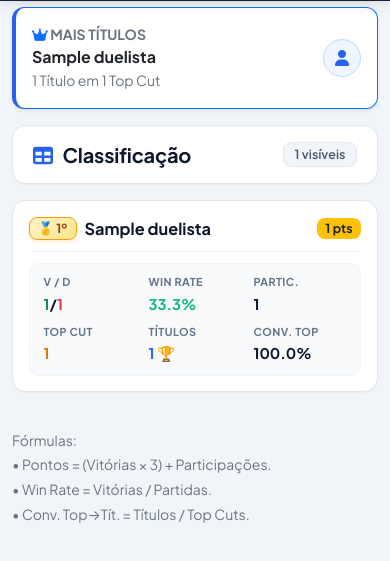
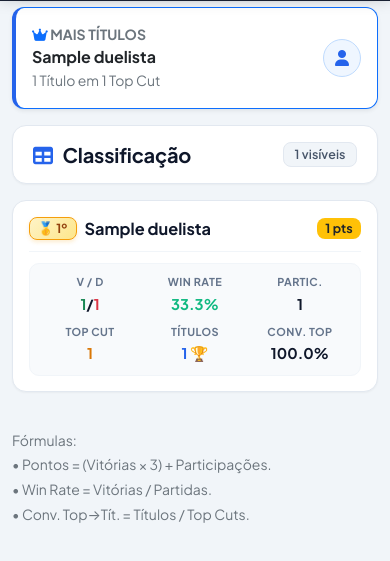
Before and after one commit to Luan-Diniz02/YGO-Tournament-Manager, a Flask app: page /dashboard in a window 390 px wide. Shown: the part 843-1404 px from the top of the page. Run offline with Flask 3, Linux system fonts and the light colour scheme; tables that the repository leaves empty hold one stand-in row (values such as "Sample post"); parts of the project's set-up code (start-up, migrations or seed data) failed here and were passed over; some libraries are stand-ins or nearby versions.

Commit message:
style: centralizar dados das colunas nos cards de ranking mobile

```diff
--- a/web/static/css/style.css
+++ b/web/static/css/style.css
@@ -1480,6 +1480,8 @@ body {
 .mobile-stat-item {
     display: flex;
     flex-direction: column;
+    align-items: center;
+    text-align: center;
 }
 
 .mobile-stats-grid-2 .mobile-stat-item,
@@ -1495,12 +1497,17 @@ body {
     letter-spacing: 0.04em;
     color: var(--ygo-text-muted);
     margin-bottom: 0.1rem;
+    text-align: center;
 }
 
 .mobile-stat-value {
     font-size: 0.92rem;
     font-weight: 700;
     color: var(--ygo-text-main);
+    text-align: center;
+    display: inline-flex;
+    align-items: center;
+    justify-content: center;
 }
 
 .mobile-stat-value.value-success { color: var(--ygo-emerald); }
--- a/web/templates/dashboard_estatisticas.html
+++ b/web/templates/dashboard_estatisticas.html
@@ -373,31 +373,31 @@
                             </div>
                         </div>
                         <div class="mobile-stats-grid">
-                            <div class="mobile-stat-item">
+                            <div class="mobile-stat-item text-center">
                                 <span class="mobile-stat-label">V / D</span>
                                 <span class="mobile-stat-value">
                                     <span class="text-success">{{ duelista.vitorias }}</span>/<span
                                         class="text-danger">{{ duelista.derrotas }}</span>
                                 </span>
                             </div>
-                            <div class="mobile-stat-item">
+                            <div class="mobile-stat-item text-center">
                                 <span class="mobile-stat-label">Win Rate</span>
                                 <span class="mobile-stat-value value-success">{{ '%.1f'|format(duelista.win_rate)
                                     }}%</span>
                             </div>
-                            <div class="mobile-stat-item">
+                            <div class="mobile-stat-item text-center">
                                 <span class="mobile-stat-label">Partic.</span>
                                 <span class="mobile-stat-value">{{ duelista.participacao }}</span>
                             </div>
-                            <div class="mobile-stat-item">
+                            <div class="mobile-stat-item text-center">
                                 <span class="mobile-stat-label">Top Cut</span>
                                 <span class="mobile-stat-value value-warning">{{ duelista.tops }}</span>
                             </div>
-                            <div class="mobile-stat-item">
+                            <div class="mobile-stat-item text-center">
                                 <span class="mobile-stat-label">Títulos</span>
                                 <span class="mobile-stat-value value-primary">{{ duelista.campeonatos }} 🏆</span>
                             </div>
-                            <div class="mobile-stat-item">
+                            <div class="mobile-stat-item text-center">
                                 <span class="mobile-stat-label">Conv. Top</span>
                                 {% if duelista.tops > 0 %}
                                 <span class="mobile-stat-value">{{ '%.1f'|format(duelista.taxa_conversao_top_titulo)
```
Also changed, not shown: docs/CONTEXT.md (+1 -0 lines).
